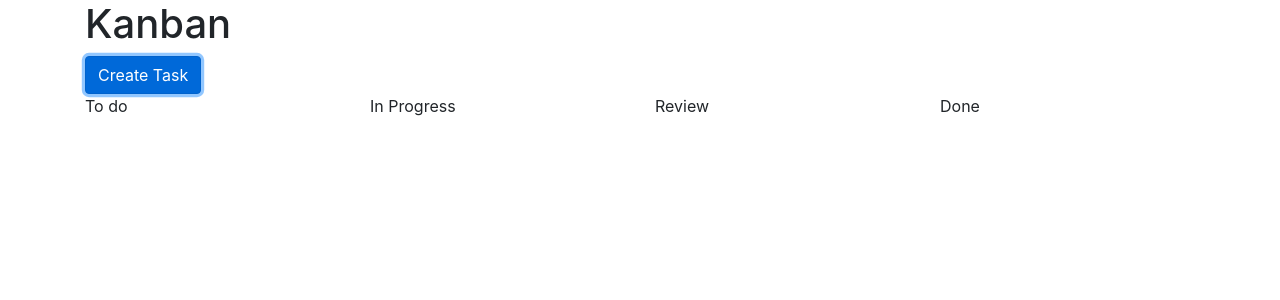
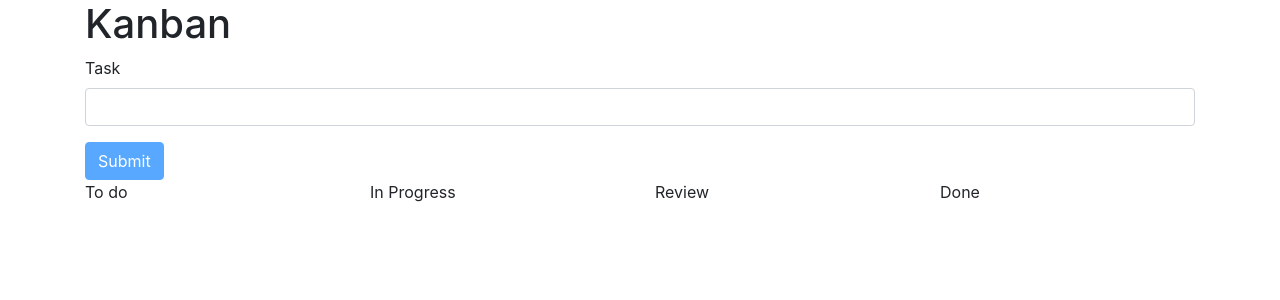
Before and after one commit to AlexeyStitch/canban, a React (Create React App) app: page / in a window 1280 px wide. Both pictures are taken after a click on the button "Create Task". Shown: the top 300 px of the page. Built offline with nearby package versions, Linux system fonts and the light colour scheme.

Commit message:
Kanban board + use Bootstrap

```diff
--- a/src/App.js
+++ b/src/App.js
@@ -2,6 +2,17 @@ import React, {useState} from 'react';
 
 function App() {
     const [isOpenCreateTaskForm, setIsOpenCreateTaskForm] =  useState(false)
+    const [isButtonTaskCreate, setIsButtonTaskCreate] = useState(false)
+
+    const isOpenForm = () => {
+        setIsOpenCreateTaskForm(true)
+    }
+
+    const onTaskChange = (e) => {
+        if(e.target.value.length > 3) {
+       setIsButtonTaskCreate(true)
+        }
+    }
 
   return (
     <div className="App">
@@ -11,7 +22,8 @@ function App() {
             <h1>Kanban</h1>
 
 
-            <button className="btn btn-primary">Create Task</button>
+            {!isOpenCreateTaskForm && <button className="btn btn-primary" onClick={isOpenForm}>Create Task</button> }
+
             {
                 isOpenCreateTaskForm &&
 
@@ -19,11 +31,11 @@ function App() {
                     <div className="form-group">
 
                         <label htmlFor="exampleInputEmail1">Task</label>
-                        <input type="text" className="form-control"/>
+                        <input type="text" className="form-control" onChange={onTaskChange}/>
                     </div>
 
 
-                    <button type="submit" className="btn btn-primary">Submit</button>
+                    <button type="submit" className="btn btn-primary" disabled={!isButtonTaskCreate}>Submit</button>
                 </form>
             }
 
```
